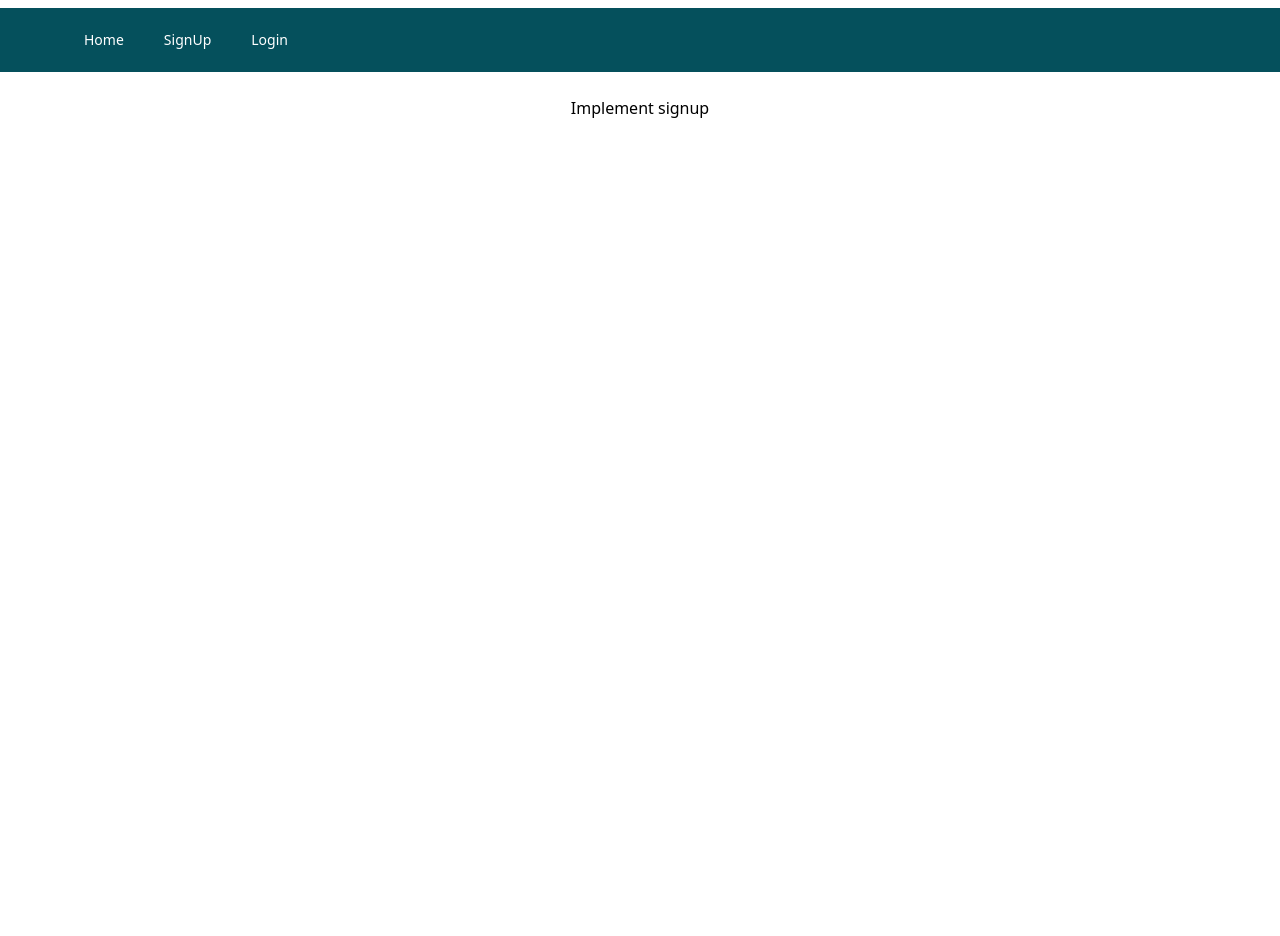
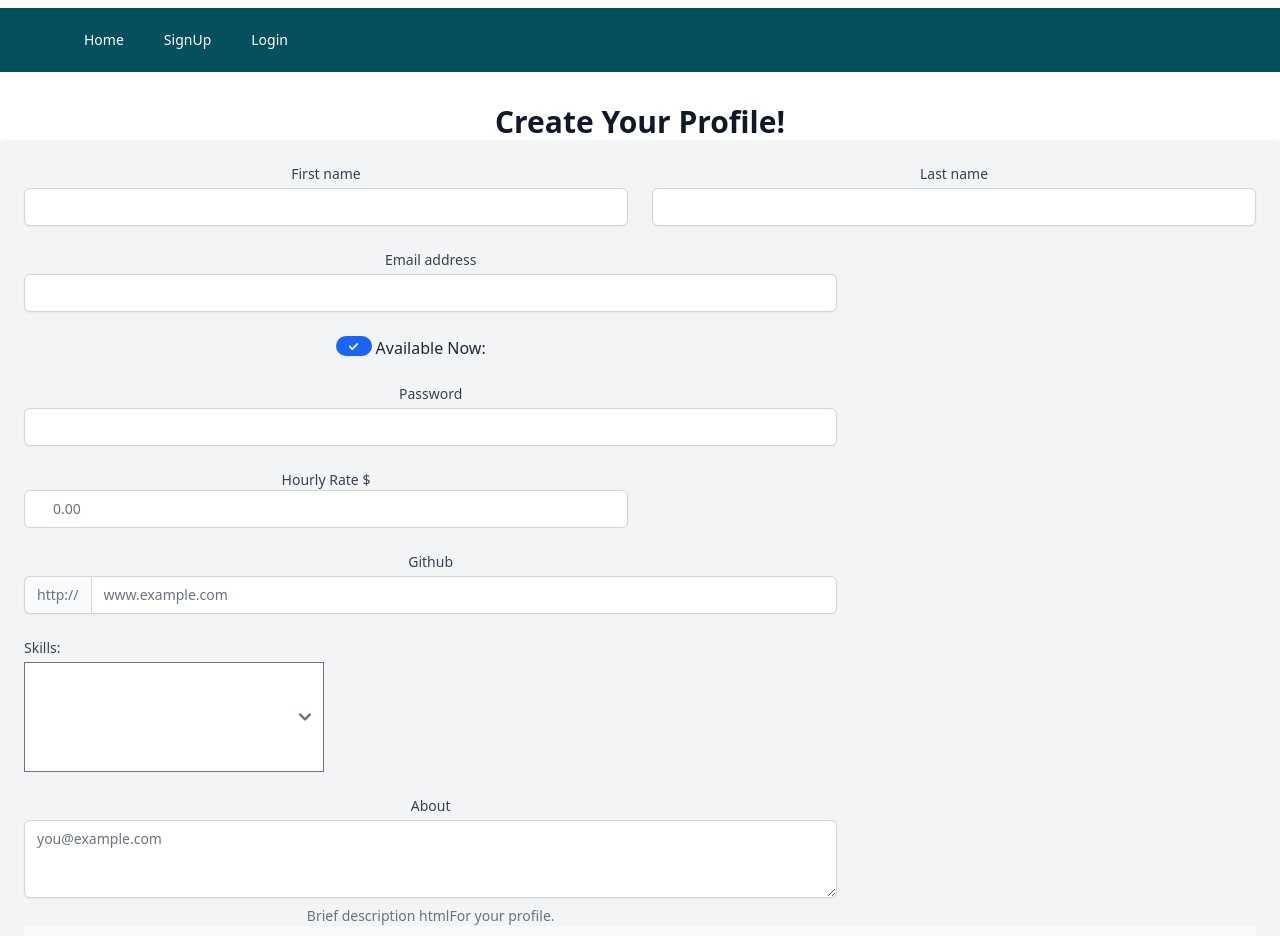
Before and after one commit to ravnishgupta/get-a-job, a React (Create React App) app in the folder client/: page /signup in a window 1280 px wide. Shown: the top 936 px of the page. Before the commit the page ends 800 px from the top, so only its background shows below. Built offline with nearby package versions, Linux system fonts and the light colour scheme.

Commit message:
sign up page

```diff
--- a/client/src/pages/Signup.js
+++ b/client/src/pages/Signup.js
@@ -1,6 +1,106 @@
+import React, { useState } from 'react';
+
 const Signup = () => {
+    const [formState, setFormState] = useState({ username: '', email: '', password: '' });
+
+  const handleChange = (event) => {
+    const { name, value } = event.target;
+
+    setFormState({
+      ...formState,
+      [name]: value,
+    });
+  };
+
+
+  const handleFormSubmit = async (event) => {
+    event.preventDefault();
+  };
     return (
-        <h1>Implement signup</h1>
+        <main>
+        <div>
+        <h2 className="mt-6 text-center text-3xl font-bold text-gray-900">Create Your Profile!</h2>
+      </div>
+
+      <form className="signup-form" encType="multipart/form-data">
+
+        <div className="shadow overflow-hidden sm:rounded-md ">
+          <div className="px-4 py-5 bg-gray-100 sm:p-6">
+            <div className="grid grid-cols-6 gap-6">
+
+
+              <div className="col-span-6 sm:col-span-3">
+                <label htmlFor="first-name" className="block text-sm font-medium text-gray-700">First name</label>
+                <input type="text" name="first-name" id="first-name" autoComplete="given-name" className="mt-1 focus:ring-indigo-500 focus:border-indigo-500 block w-full shadow-sm sm:text-sm border-gray-300 rounded-md" onChange={handleChange}></input>
+              </div>
+
+              <div className="col-span-6 sm:col-span-3">
+                <label htmlFor="last-name" className="block text-sm font-medium text-gray-700">Last name</label>
+                <input type="text" name="last-name" id="last-name" complete="family-name" className="mt-1 focus:ring-indigo-500 focus:border-indigo-500 block w-full shadow-sm sm:text-sm border-gray-300 rounded-md" onChange={handleChange}></input>
+              </div>
+
+              <div className="col-span-6 sm:col-span-4">
+                <label htmlFor="email-address" className="block text-sm font-medium text-gray-700">Email address</label>
+                <input type="email" name="email-address" id="email-address" complete="email" className="mt-1 focus:ring-indigo-500 focus:border-indigo-500 block w-full shadow-sm sm:text-sm border-gray-300 rounded-md" onChange={handleChange}></input>
+              </div>
+
+               <div className="col-span-6 sm:col-span-4 flex justify-center">
+                  <div className="form-check form-switch">
+                    <input className="form-check-input appearance-none w-9 -ml-10 rounded-full float-left h-5 align-top bg-white bg-no-repeat bg-contain bg-gray-300 focus:outline-none cursor-pointer shadow-sm" type="checkbox" role="switch" id="availableCheckbox" checked onChange={handleChange}></input>
+                    <label className="form-check-label inline-block text-gray-800" htmlFor="flexSwitchCheckChecked">Available Now:</label>
+                  </div>
+               </div>
+
+              <div className="col-span-6 sm:col-span-4">
+                <label or="password" className="block text-sm font-medium text-gray-700">Password</label>
+                <input type="password" name="password" id="password" className="mt-1 focus:ring-indigo-500 focus:border-indigo-500 block w-full shadow-sm sm:text-sm border-gray-300 rounded-md" onChange={handleChange}></input>
+              </div>
+
+              <div className="col-span-3 sm:col-span-3">
+                <label htmlFor="price" className="block text-sm font-medium text-gray-700">Hourly Rate $</label>
+                <input type="number" name="price" id="price" className="focus:ring-indigo-500 focus:border-indigo-500 block w-full pl-7 pr-12 sm:text-sm border-gray-300 rounded-md" placeholder="0.00" onChange={handleChange}></input>
+              </div>
+
+
+              <div className="col-span-6 sm:col-span-4">
+                <label htmlFor="company-website" className="block text-sm font-medium text-gray-700"> Github </label>
+                <div className="mt-1 flex rounded-md shadow-sm">
+                  <span className="inline-flex items-center px-3 rounded-l-md border border-r-0 border-gray-300 bg-gray-50 text-gray-500 text-sm"> http:// </span>
+                  <input type="text" name="company-website" id="company-website" className="focus:ring-indigo-500 focus:border-indigo-500 flex-1 block w-full rounded-none rounded-r-md sm:text-sm border-gray-300" placeholder="www.example.com" onChange={handleChange}></input>
+                </div>
+              </div>
+
+              <div className="col-span-6 sm:col-span-4">
+
+                <label className="block text-left text-sm font-medium text-gray-700" style={{maxWidth:"300px"}}>
+                <span className="text-gray-700">Skills:</span>
+
+                  <select className="form-multiselect block w-full mt-1" id="skill" multiple>
+
+                  </select>
+
+                </label>
+              </div>
+
+              <div className="col-span-6 sm:col-span-4">
+                <label htmlFor="about" className="block text-sm font-medium text-gray-700"> About </label>
+                <div className="mt-1">
+                  <textarea id="about" name="about" rows="3" className="shadow-sm focus:ring-indigo-500 focus:border-indigo-500 mt-1 block w-full sm:text-sm border border-gray-300 rounded-md" placeholder="you@example.com"></textarea>
+                </div>
+                <p className="mt-2 text-sm text-gray-500">Brief description htmlFor your profile.</p>
+              </div>
+            </div>
+
+              <div className="col-span-6 sm:col-span-4">
+              <div className="px-4 py-3 bg-gray-50 text-right sm:px-6">
+                <button type="submit" className="inline-flex justify-center py-2 px-4 border border-transparent shadow-sm text-sm font-medium rounded-md text-white bg-indigo-600 hover:bg-indigo-700 focus:outline-none focus:ring-2 focus:ring-offset-2 focus:ring-indigo-500">Save</button>
+              </div>
+            </div>
+        </div>
+        </div>
+
+      </form>
+  </main>
     );
 }
 
```
